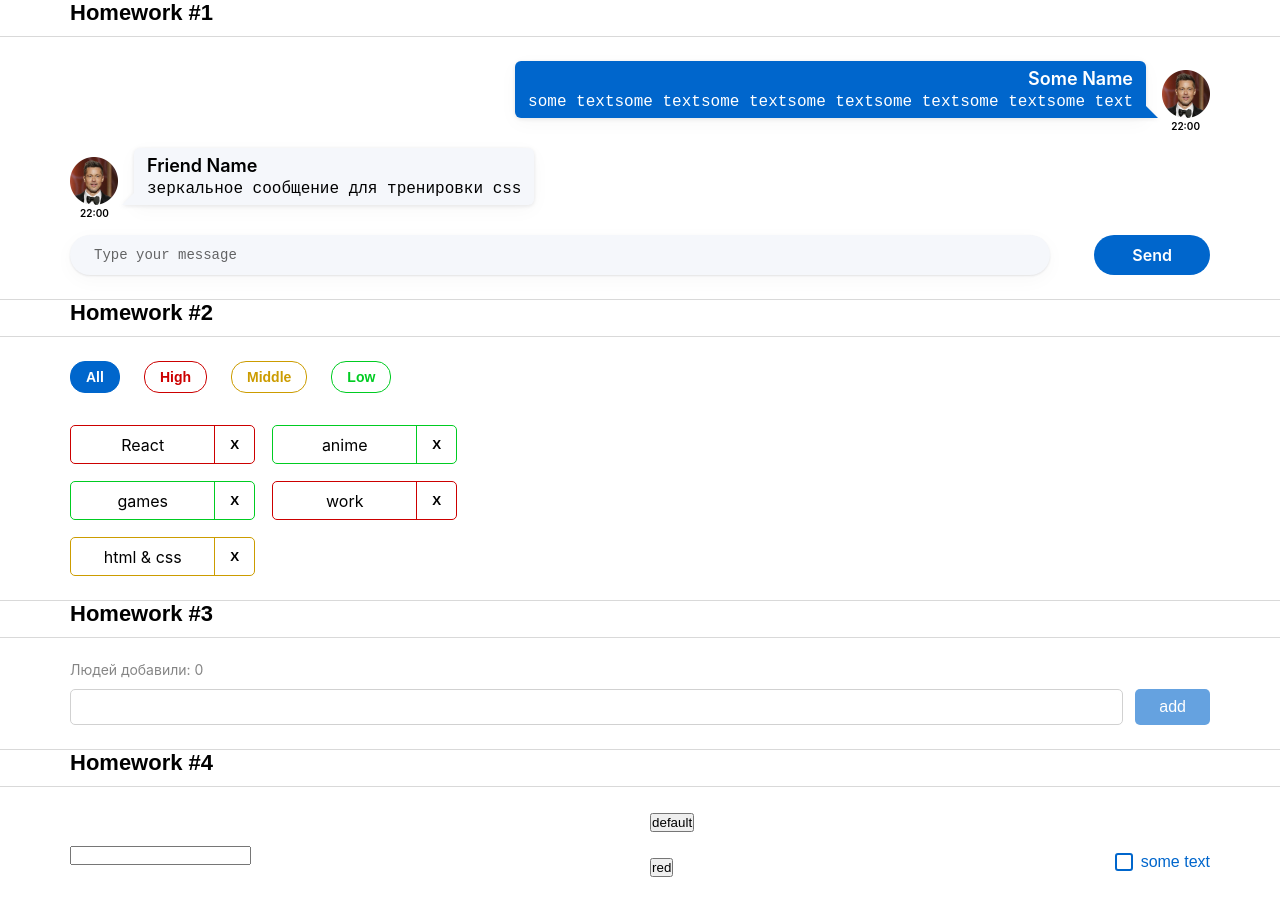
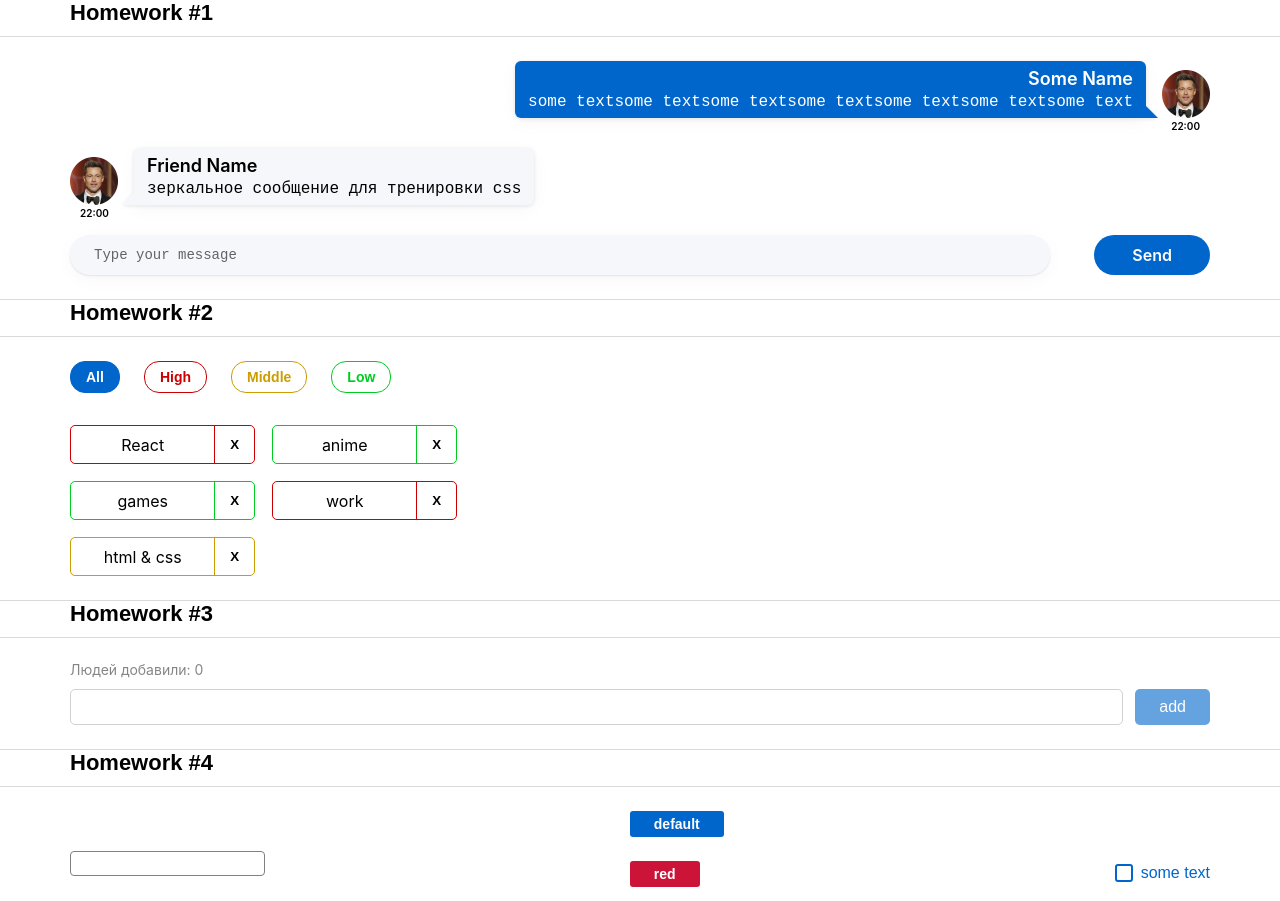
Before and after one commit to MargaritaZh/hws2-master, a React (Create React App) app: page / in a window 1280 px wide. Shown: the top 901 px of the page. Built offline with nearby package versions, Linux system fonts and the light colour scheme; the HTML template or start-up script is replaced by a standard one.

Commit message:
Homework hw04 css was done

```diff
--- a/src/s2-homeworks/hw04/common/c1-SuperInputText/SuperInputText.module.css
+++ b/src/s2-homeworks/hw04/common/c1-SuperInputText/SuperInputText.module.css
@@ -1,20 +1,34 @@
 .input:focus {
+    outline: 2px solid lightseagreen;
 }
 
 .input {
+    width: 100%;
+    padding: 4px 8px;
+    border-radius: 4px;
+    border: 1px solid grey;
 }
 
 .inputWrapper {
+    /*margin-top: 20px;*/
+    position: relative;
 }
 
 .superInput {
+
 }
 
 .errorInput {
+    border: 2px solid red;
 }
 
 .errorInput:focus {
 }
 
 .error {
+    font-size: 10px;
+    position: absolute;
+    top: -16px;
+    left: 0;
+    color: red;
 }
--- a/src/s2-homeworks/hw04/common/c2-SuperButton/SuperButton.module.css
+++ b/src/s2-homeworks/hw04/common/c2-SuperButton/SuperButton.module.css
@@ -1,35 +1,58 @@
 .button {
+    padding: 5px 24px;
+    background-color: #0066CC;
+    font-size: 14px;
+    font-weight: 600;
+    border-radius: 3px;
+    border: none;
+    color: white;
 }
 
 .disabled {
+    opacity: 40%;
+    /*color: #002E5C;*/
+    color: white;
+    background-color: #0066CC;
+
 }
 
 .secondary {
+    border: 1px solid #0066CC;
+    color: #0066CC;
+    background-color: white;
 }
 
 .default {
+    background-color: #0066CC;
 }
 
 .red {
+    background-color: #CC1439;
 }
 
 .default:hover {
+    background-color: #0080FF;
 }
 
 .red:hover {
+    background-color: #FF1A47;
 }
 
 .secondary:hover {
+    background-color: #E5F0FA;
 }
 
 
 .default:active {
+    background-color: #0059B2;
 }
 
 .secondary:active {
+    background-color: #C9E5FF;
 }
 
 .red:active {
+    background-color: #B21232;
 }
 
 .button:disabled {
```
